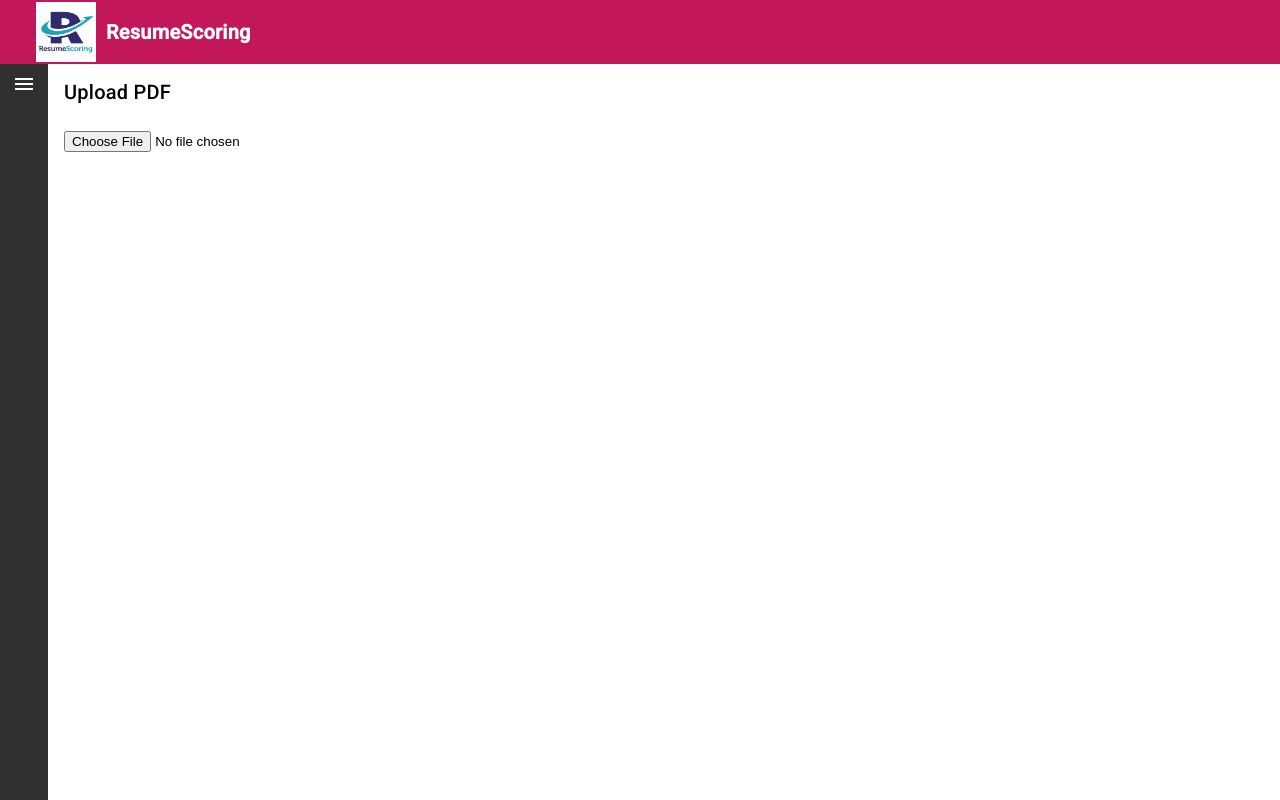
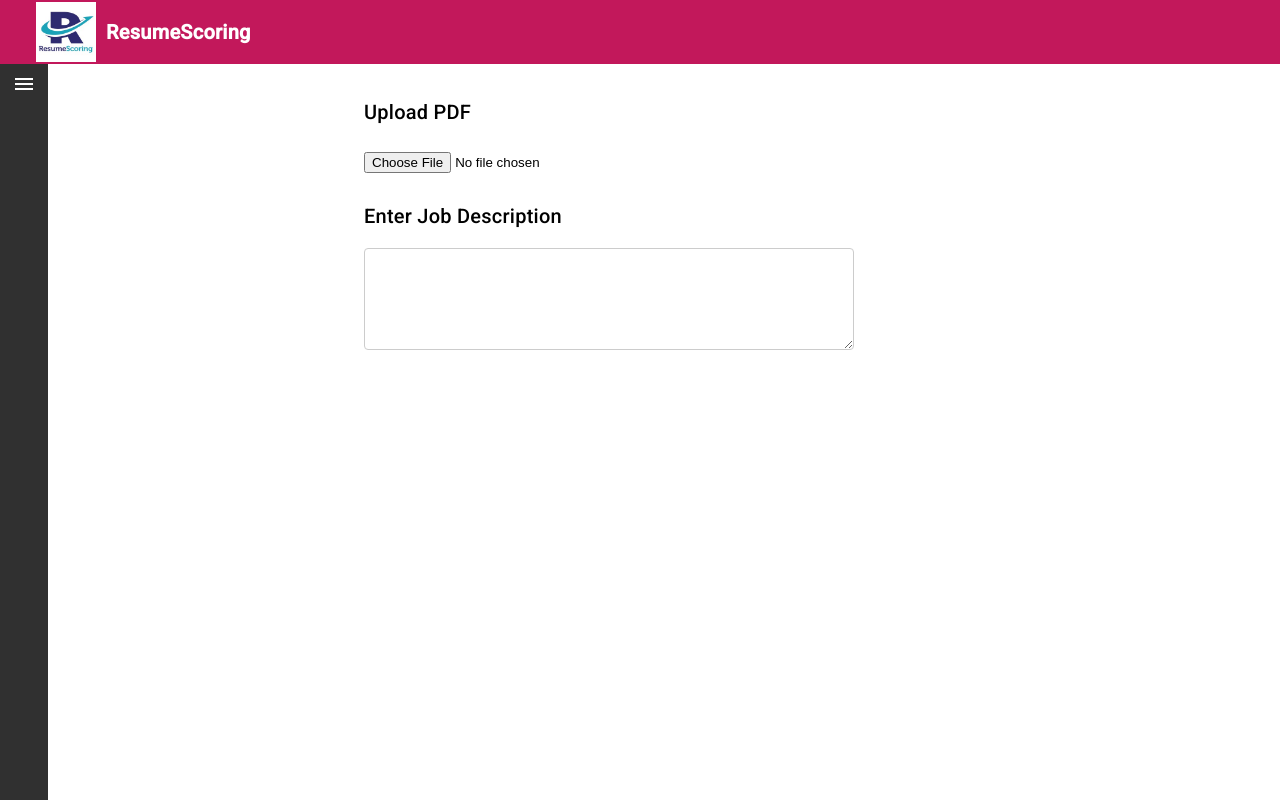
Before and after one commit to samarthjoshi99/ScoringEngineFrontEnd, an Angular app: page / in a window 1280 px wide. Shown: the top 800 px of the page. Built offline with nearby package versions, Linux system fonts and the light colour scheme.

Commit message:
Text box added and ui layout reworked

```diff
--- a/src/app/app.module.ts
+++ b/src/app/app.module.ts
@@ -4,6 +4,8 @@ import { BrowserModule } from '@angular/platform-browser';
 import { AppRoutingModule } from './app-routing.module';
 import { AppComponent } from './components/app component/app.component';
 import { BrowserAnimationsModule } from '@angular/platform-browser/animations';
+import { FormsModule } from '@angular/forms';
+
 
 import { MatButtonModule } from '@angular/material/button';
 import { MatIconModule } from '@angular/material/icon';
@@ -34,7 +36,8 @@ import { UploadPageComponent } from './components/UploadComponent/upload-page/up
     MatToolbarModule,
     MatSidenavModule,
     MatListModule,
-    MatSnackBarModule
+    MatSnackBarModule,
+    FormsModule
   ],
   providers: [],
   bootstrap: [AppComponent]
--- a/src/app/components/UploadComponent/upload-page/upload-page.component.css
+++ b/src/app/components/UploadComponent/upload-page/upload-page.component.css
@@ -0,0 +1,48 @@
+.container {
+    max-width: 600px;
+    margin: 0 auto;
+    padding: 20px;
+  }
+
+  .upload-heading {
+    margin-bottom: 20px;
+  }
+
+  .upload-content {
+    display: flex;
+    align-items: center;
+    gap: 10px;
+    margin-bottom: 10px;
+  }
+
+  .job-description-heading {
+    margin-top: 20px;
+  }
+
+  .job-description-content {
+    display: flex;
+    align-items: center;
+    gap: 10px;
+    margin-bottom: 10px;
+  }
+
+  .success-message {
+    color: green;
+    margin-top: 10px;
+  }
+
+  .error-message {
+    color: red;
+    margin-top: 10px;
+  }
+
+  textarea {
+    width: 100%;
+    padding: 5px;
+    border: 1px solid #ccc;
+    border-radius: 4px;
+  }
+
+  button {
+    min-width: 100px;
+  }
--- a/src/app/components/UploadComponent/upload-page/upload-page.component.html
+++ b/src/app/components/UploadComponent/upload-page/upload-page.component.html
@@ -1,7 +1,20 @@
-<div>
-  <h2>Upload PDF</h2>
-  <input type="file" (change)="onFileSelected($event)">
-  <button mat-raised-button color="primary" (click)="uploadFile()" [disabled]="!selectedFile">Upload</button>
-  <p *ngIf="uploadSuccess" class="success-message">File uploaded successfully.</p>
-  <p *ngIf="uploadFailure" class="error-message">Upload failed. Please try again.</p>
+<div class="container">
+  <div class="upload-heading">
+    <h2>Upload PDF</h2>
+    <div class="upload-content">
+      <input type="file" (change)="onFileSelected($event)">
+      <button mat-raised-button color="primary" (click)="uploadFile()" [disabled]="!selectedFile">Upload</button>
+    </div>
+    <p *ngIf="uploadSuccess" class="success-message">File uploaded successfully.</p>
+    <p *ngIf="uploadFailure" class="error-message">Upload failed. Please try again.</p>
+  </div>
+
+  <div class="job-description-heading">
+    <h2>Enter Job Description</h2>
+    <div class="job-description-content">
+      <textarea [(ngModel)]="jobDescription" rows="6" cols="50"></textarea>
+      <button mat-raised-button color="primary" (click)="submitJobDescription()" [disabled]="!jobDescription">Submit</button>
+    </div>
+    <p *ngIf="jobDescriptionSubmitted" class="success-message">Job description submitted successfully.</p>
+  </div>
 </div>
--- a/src/app/components/UploadComponent/upload-page/upload-page.component.ts
+++ b/src/app/components/UploadComponent/upload-page/upload-page.component.ts
@@ -1,21 +1,21 @@
-
 import { UploadService } from 'src/app/services/FileUploadService/file-upload.service';
 import { Component } from '@angular/core';
 import { MatSnackBar } from '@angular/material/snack-bar';
+
 
 @Component({
   selector: 'app-upload-page',
   templateUrl: './upload-page.component.html',
   styleUrls: ['./upload-page.component.css']
 })
-
 export class UploadPageComponent {
-
   selectedFile: File | null = null;
   uploadSuccess = false;
   uploadFailure = false;
+  jobDescription: string = '';
+  jobDescriptionSubmitted = false;
 
-  constructor(private uploadService: UploadService,private snackBar: MatSnackBar) { }
+  constructor(private uploadService: UploadService, private snackBar: MatSnackBar) {}
 
   onFileSelected(event: any): void {
     this.selectedFile = event.target.files[0];
@@ -44,4 +44,8 @@ export class UploadPageComponent {
       );
     }
   }
+
+  submitJobDescription(): void {
+    this.jobDescriptionSubmitted = true;
+  }
 }
```
